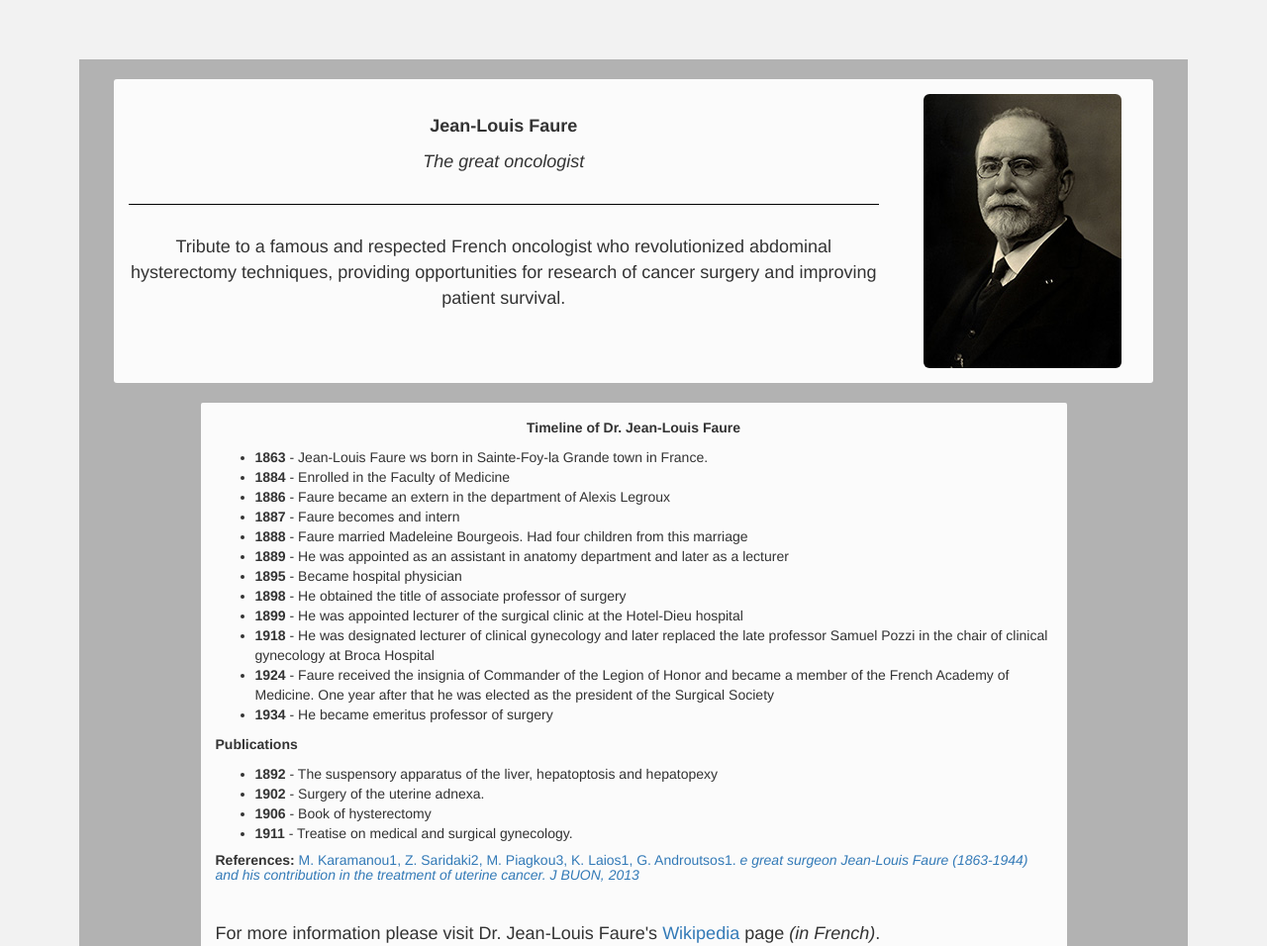
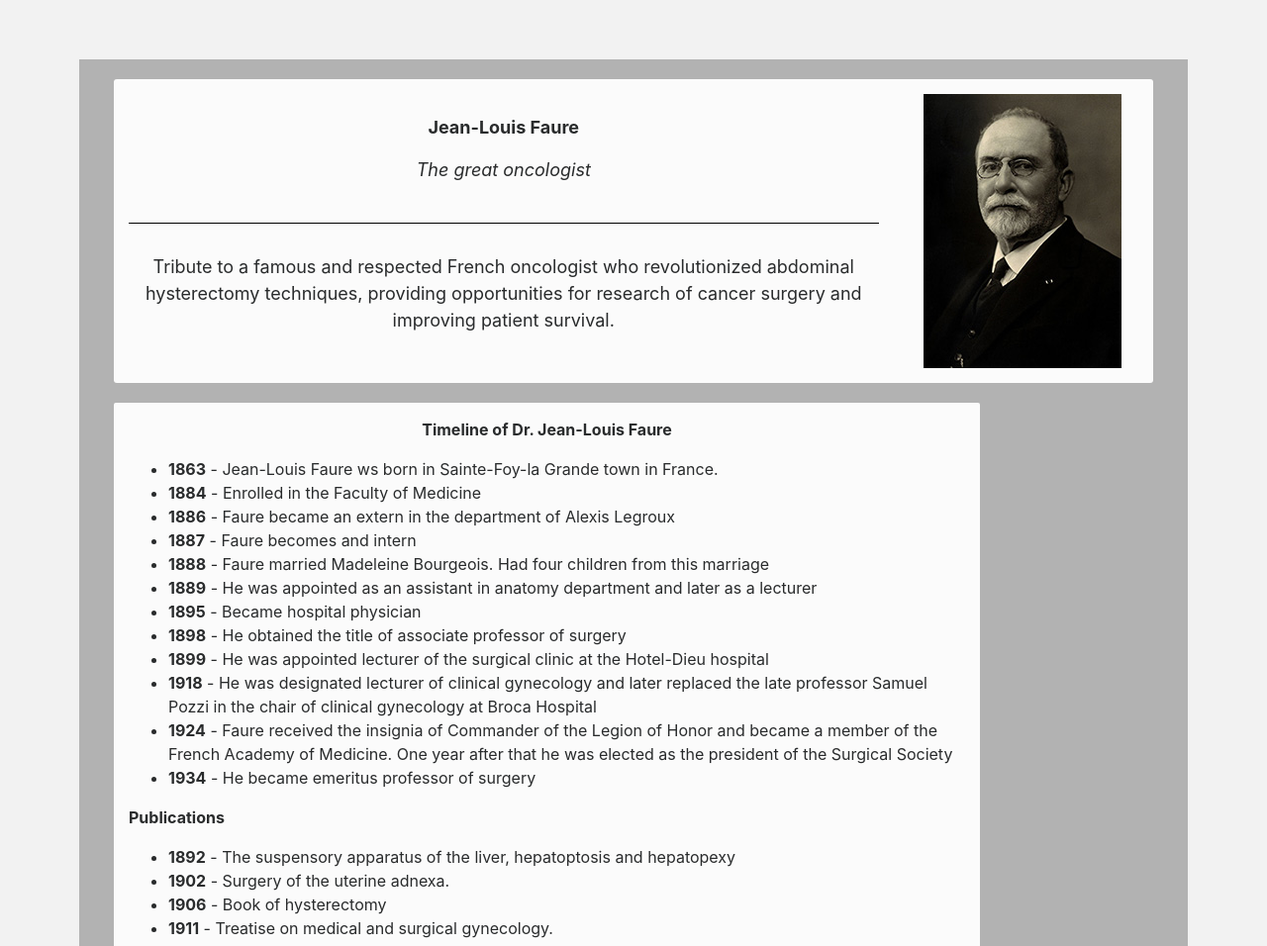
Before and after one commit to hayksim/Tribute-page, a plain HTML site: page index.html in a window 1280 px wide. Shown: the top 956 px of the page at 99% size. Drawn offline with nearby package versions, Linux system fonts and the light colour scheme.

Commit message:
Update index.html

```diff
--- a/index.html
+++ b/index.html
@@ -3,7 +3,9 @@
 <head>
 	<title>Tribute page - Dr. Faure</title>
 <!-- Latest compiled and minified CSS -->
-	<link rel="stylesheet" href="https://maxcdn.bootstrapcdn.com/bootstrap/3.3.7/css/bootstrap.min.css" integrity="sha384-BVYiiSIFeK1dGmJRAkycuHAHRg32OmUcww7on3RYdg4Va+PmSTsz/K68vbdEjh4u" crossorigin="anonymous">
+
+	<link rel="stylesheet" href="https://maxcdn.bootstrapcdn.com/bootstrap/4.0.0-alpha.6/css/bootstrap.min.css" integrity="sha384-rwoIResjU2yc3z8GV/NPeZWAv56rSmLldC3R/AZzGRnGxQQKnKkoFVhFQhNUwEyJ" crossorigin="anonymous">
+
 <!-- custom CSS styles -->
 	<link rel="stylesheet" type="text/css" href="style.css">
 </head>
@@ -14,7 +16,7 @@
 <div class="wrapper">
 	<div class="container-fluid">
 		<div class="row cover">
-			<div class="col-md-9 md-text">
+			<div class="col-md-8 col-xl-9 md-text">
 				<div>
 					<p class="text-center img-name"><b>Jean-Louis Faure</b>
 					</p>
@@ -23,7 +25,7 @@
 					<p class="text-center main-text">Tribute to a famous and respected French oncologist who revolutionized abdominal hysterectomy techniques, providing opportunities for research of cancer surgery and improving patient survival.
 					</p>
 			</div>
-			<div class="col-md-3 md-img">
+			<div class="col-md-4 col-xl-3 md-img">
 				<img src="jean_louis.jpg" class="img-rounded img-responsive" alt="Jean-Louis Faure">
 			</div>
 		</div>
@@ -76,6 +78,6 @@
 <!-- jQuery CDN -->
 	<script   src="https://code.jquery.com/jquery-1.12.4.js"   integrity="sha256-Qw82+bXyGq6MydymqBxNPYTaUXXq7c8v3CwiYwLLNXU="   crossorigin="anonymous"></script>
 <!-- Latest compiled and minified JavaScript -->
-	<script src="https://maxcdn.bootstrapcdn.com/bootstrap/3.3.7/js/bootstrap.min.js" integrity="sha384-Tc5IQib027qvyjSMfHjOMaLkfuWVxZxUPnCJA7l2mCWNIpG9mGCD8wGNIcPD7Txa" crossorigin="anonymous"></script>
+	<script src="https://maxcdn.bootstrapcdn.com/bootstrap/4.0.0-alpha.6/js/bootstrap.min.js" integrity="sha384-vBWWzlZJ8ea9aCX4pEW3rVHjgjt7zpkNpZk+02D9phzyeVkE+jo0ieGizqPLForn" crossorigin="anonymous"></script>
 </body>
 </html>
```
